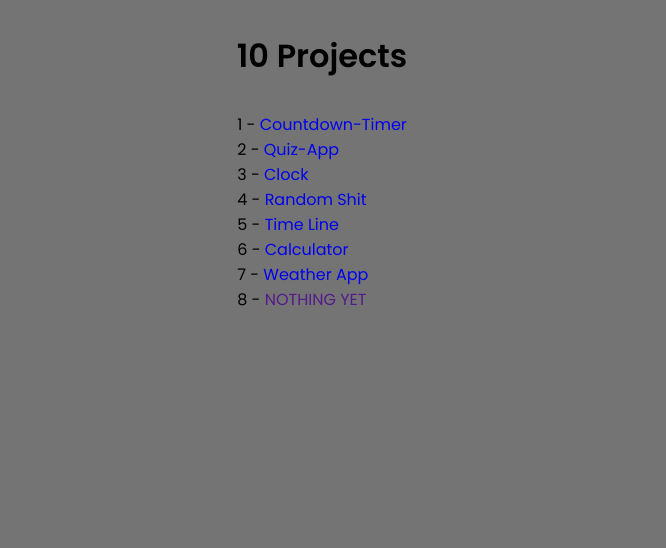
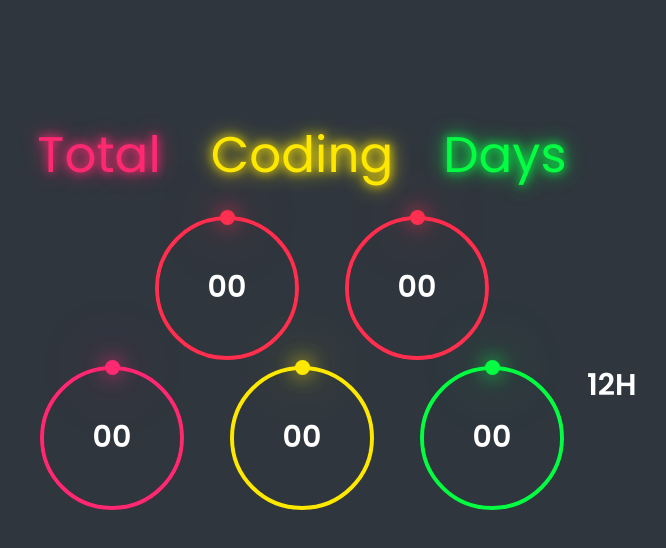
Before and after one commit to Troxip/Portfolio-PAGE, a plain HTML site: page index.html in a window 1280 px wide. Shown: the whole page, without its empty margins (318-984 px from the left). Drawn offline with Linux system fonts and the light colour scheme.

Commit message:
UPD SOON

```diff
--- a/index.html
+++ b/index.html
@@ -5,43 +5,64 @@
     <meta name="viewport" content="width=device-width, initial-scale=1.0" />
     <title>10 Projects</title>
     <link rel="stylesheet" href="./styles.css" />
+    <script src="./script.js" defer></script>
   </head>
   <body>
-    <div class="projects-container">
-      <h1>10 Projects</h1>
-      <ul>
-        <li>
-          <span>1 - </span
-          ><a href="./01 - Countdown-Timer/index.html" target="_blank"
-            >Countdown-Timer</a
-          >
-        </li>
-        <li>
-          <span>2 - </span
-          ><a href="./02 - Quiz-App/index.html" target="_blank">Quiz-App</a>
-        </li>
-        <li>
-          <span>3 - </span
-          ><a href="./03 - Clock/index.html" target="_blank">Clock</a>
-        </li>
-        <li>
-          <span>4 - </span
-          ><a href="./04 - Random-Shit/index.html" target="_blank"
-            >Random Shit</a
-          >
-        </li>
-        <li>
-          <span>5 - </span><a href="./05 - TimeLine/index.html">Time Line</a>
-        </li>
-        <li>
-          <span>6 - </span><a href="./06 - Calculator/index.html">Calculator</a>
-        </li>
-        <li>
-          <span>7 - </span
-          ><a href="./07 - Weather App/index.html">Weather App</a>
-        </li>
-        <li><span>8 - </span><a href="">NOTHING YET</a></li>
-      </ul>
+    <div class="container">
+      <div class="header">
+        <span style="--clr: #ff2972">Total</span>
+        <span style="--clr: #fee800">Coding</span>
+        <span style="--clr: #04fc43">Days</span>
+      </div>
+      <div id="time">
+        <div class="circle" style="--clr: #ff2f4f">
+          <div class="dots month_dot"></div>
+          <svg>
+            <circle cx="70" cy="70" r="70"></circle>
+            <circle cx="70" cy="70" r="70" id="mmonth"></circle>
+          </svg>
+          <div id="month">00</div>
+        </div>
+        <div class="circle" style="--clr: #ff2f4f">
+          <div class="dots day_dot"></div>
+          <svg>
+            <circle cx="70" cy="70" r="70"></circle>
+            <circle cx="70" cy="70" r="70" id="dd"></circle>
+          </svg>
+          <div id="days">00</div>
+        </div>
+      </div>
+      <div id="time">
+        <div class="circle" style="--clr: #ff2972">
+          <div class="dots hr_dot"></div>
+          <svg>
+            <circle cx="70" cy="70" r="70"></circle>
+            <circle cx="70" cy="70" r="70" id="hh"></circle>
+          </svg>
+          <div id="hours">00</div>
+        </div>
+
+        <div class="circle" style="--clr: #fee800">
+          <div class="dots min_dot"></div>
+          <svg>
+            <circle cx="70" cy="70" r="70"></circle>
+            <circle cx="70" cy="70" r="70" id="mm"></circle>
+          </svg>
+          <div id="minutes">00</div>
+        </div>
+
+        <div class="circle" style="--clr: #04fc43">
+          <div class="dots sec_dot"></div>
+          <svg>
+            <circle cx="70" cy="70" r="70"></circle>
+            <circle cx="70" cy="70" r="70" id="ss"></circle>
+          </svg>
+          <div id="seconds">00</div>
+        </div>
+        <div class="ap">
+          <div id="ampm">12H</div>
+        </div>
+      </div>
     </div>
   </body>
 </html>
--- a/styles.css
+++ b/styles.css
@@ -6,30 +6,108 @@ body {
 }
 
 * {
+  font-size: 10px;
   box-sizing: border-box;
   margin: 0;
   padding: 0;
 }
 
-ul {
-  list-style: none;
+body {
+  background-color: #2f363e;
+}
+
+.container {
   display: flex;
   flex-direction: column;
-  align-items: flex-start;
+  justify-content: center;
+  align-items: center;
+  height: 100vh;
 }
 
-a {
-  text-decoration: none;
+.header {
+  display: flex;
+  gap: 5rem;
+  margin-top: -17rem;
+  margin-bottom: 2rem;
 }
 
-h1 {
-  margin-top: 2rem;
+.header span {
+  font-size: 5rem;
+  color: var(--clr);
+  text-shadow: 0 0 1rem var(--clr), 0 0 2rem var(--clr);
+  transform: translateX(-2rem);
 }
 
-.projects-container {
+#time {
   display: flex;
+  gap: 4rem;
+  color: #fff;
+}
+
+#time .circle {
+  position: relative;
+  width: 15rem;
+  height: 15rem;
+  display: flex;
+  justify-content: center;
   align-items: center;
-  flex-direction: column;
-  height: 100vh;
-  gap: 2rem;
 }
+
+#time .circle svg {
+  position: relative;
+  width: 15rem;
+  height: 15rem;
+  transform: rotate(270deg);
+}
+#time .circle svg circle {
+  width: 100%;
+  height: 100%;
+  fill: transparent;
+  stroke: #191919;
+  stroke-width: 4px;
+  transform: translate(5px, 5px);
+}
+
+#time .circle svg circle:nth-child(2) {
+  stroke: var(--clr);
+  stroke-dasharray: 440;
+}
+
+#time div {
+  position: absolute;
+  text-align: center;
+  font-weight: bold;
+  font-size: 3rem;
+}
+
+#time .ap {
+  position: relative;
+  font-size: 1rem;
+  transform: translateX(-20px);
+}
+
+.dots {
+  position: absolute;
+  width: 100%;
+  height: 100%;
+  z-index: 10;
+  display: flex;
+  justify-content: center;
+  align-items: center;
+}
+
+.dots::before {
+  content: "";
+  position: absolute;
+  top: -3px;
+  width: 1.5rem;
+  height: 1.5rem;
+  background-color: var(--clr);
+  border-radius: 50%;
+  box-shadow: 0 0 2rem var(--clr), 0 0 6rem var(--clr);
+}
+
+#time div span {
+  display: flex;
+  font-size: 1.75rem;
+}
```
